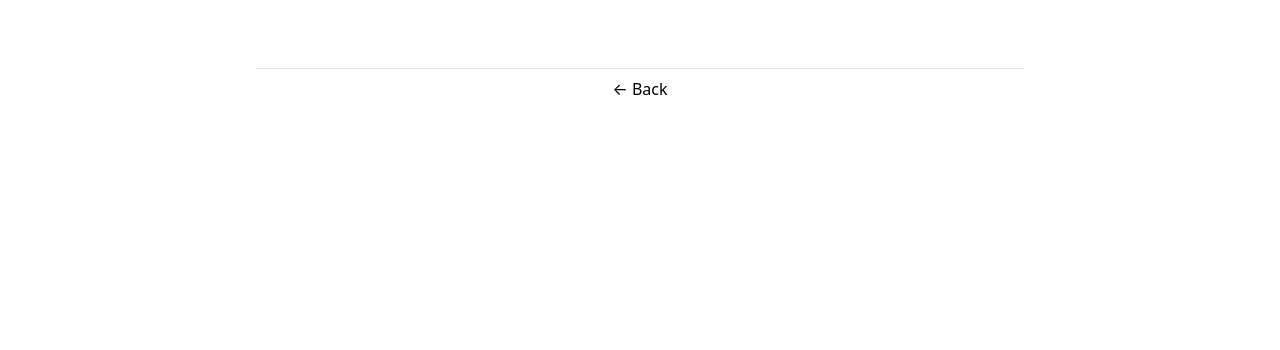
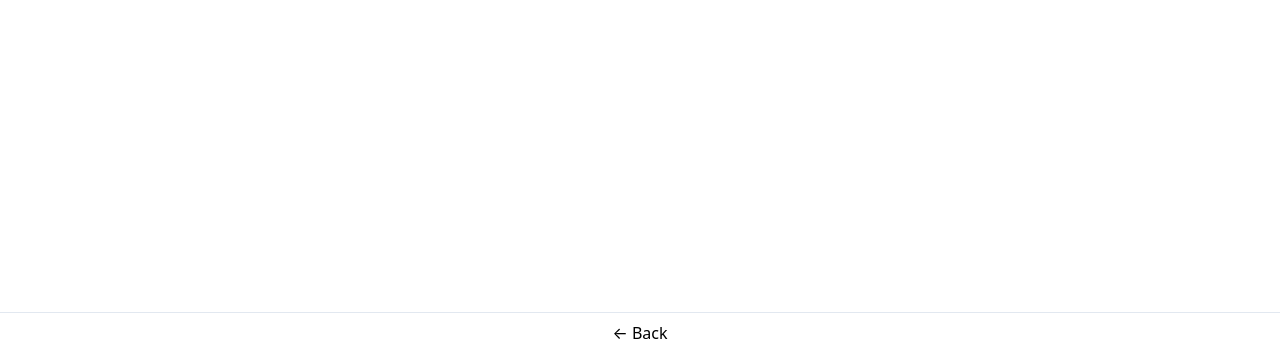
Before and after one commit to gregrickaby/preschool-flashcards, a Next.js app: page / in a window 1280 px wide. Shown: the part 447-797 px from the top of the page. Built offline with nearby package versions, Linux system fonts and the light colour scheme.

Commit message:
absolute

```diff
--- a/components/Footer.js
+++ b/components/Footer.js
@@ -1,7 +1,7 @@
 import Link from 'next/link'
 
 const Footer = () => (
-  <footer className="border-t bg-white">
+  <footer className="absolute bottom-0 right-0 left-0 border-t bg-white">
     <section className="flex flex-col justify-center items-center py-2">
       <Link href="/">
         <a>&larr; Back</a>
```
